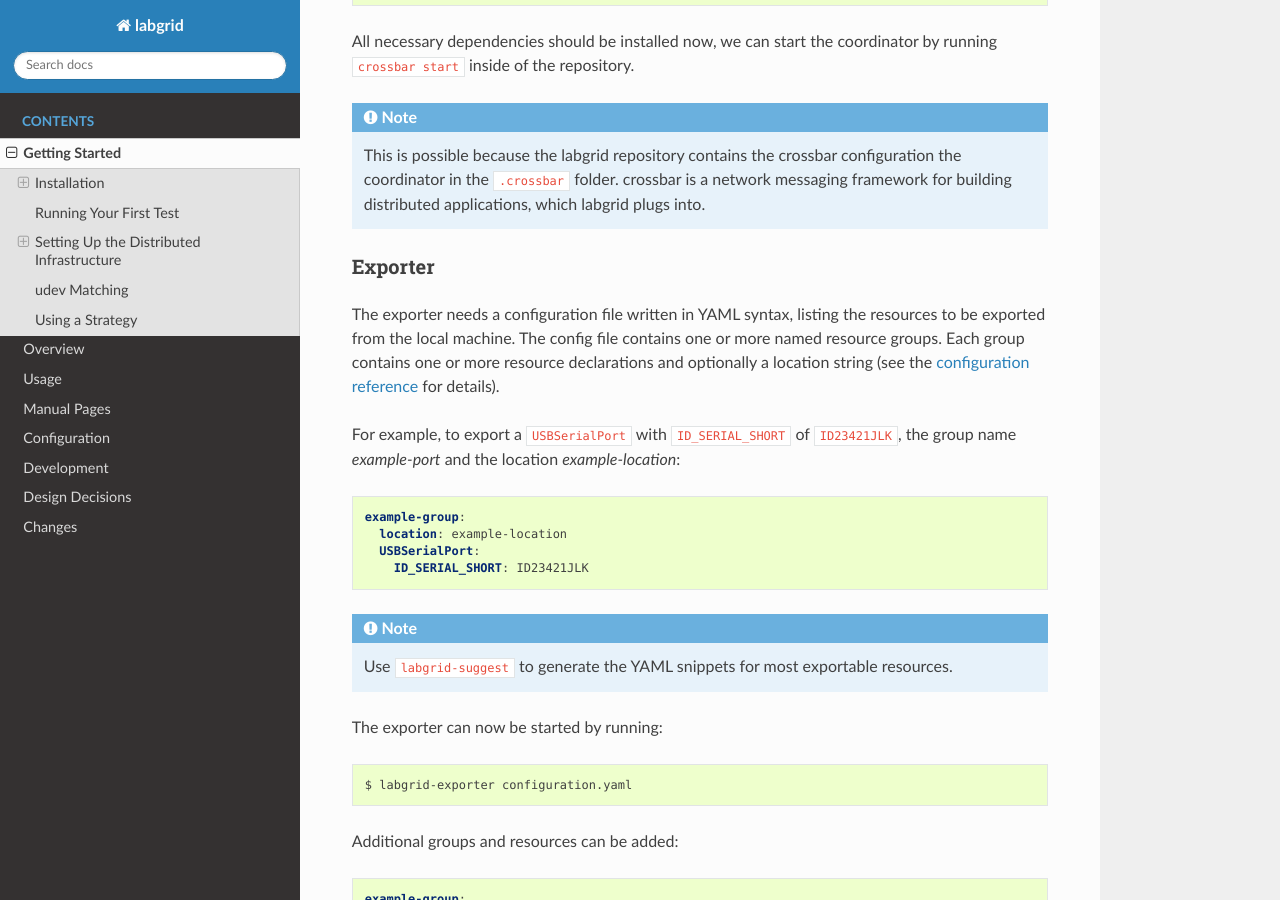
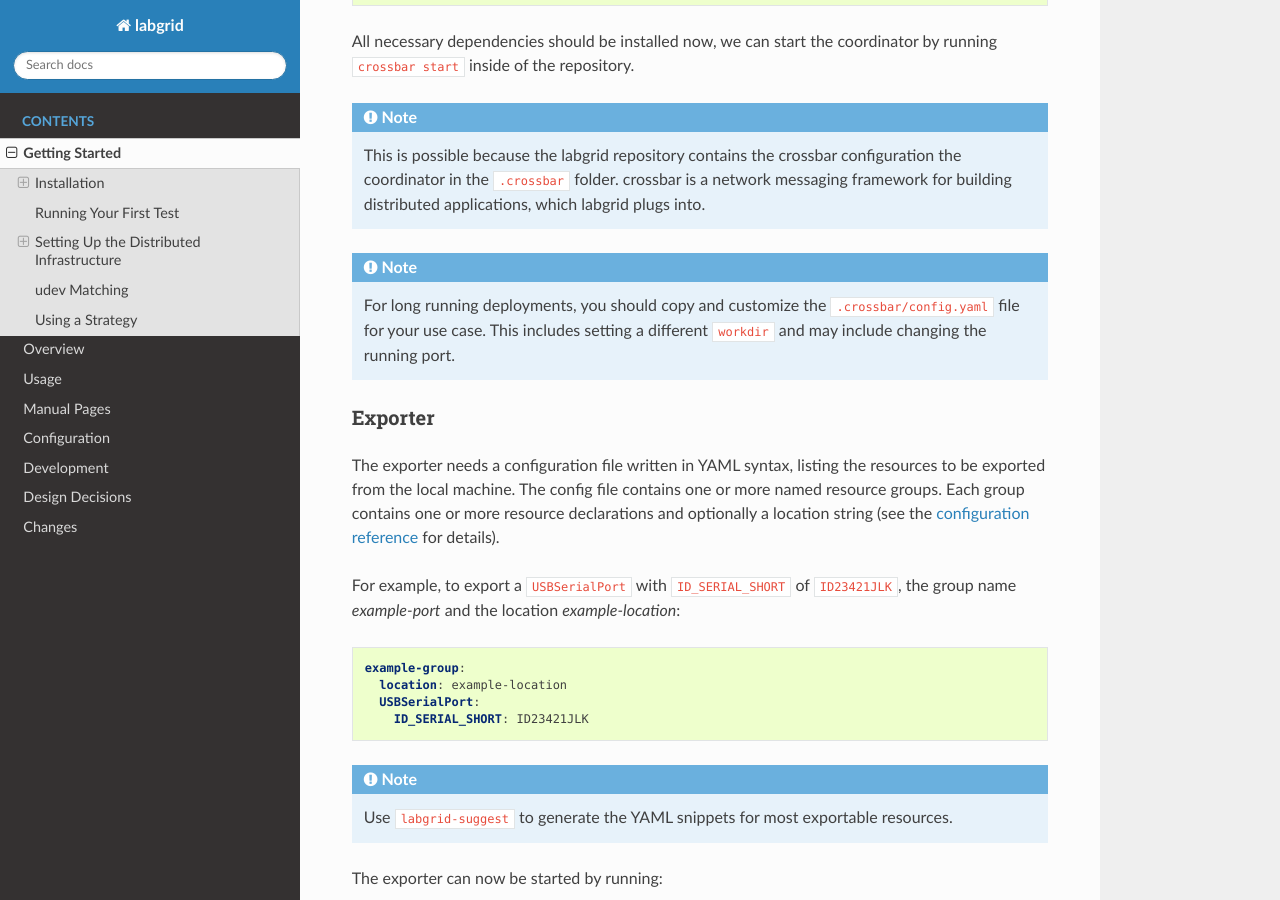
Before and after one commit to labgrid-project/labgrid, a Sphinx documentation site: the page built from doc/getting_started.rst, in a window 1280 px wide and 900 px high, scrolled down 3747 px. Built offline with Sphinx 7.4.7 and the Read the Docs theme 2.0.0, drawn with Linux system fonts in a browser that asks for light colours; pages that are not in the unit, such as notebooks, are missing from menus.

Commit message:
doc/getting_started: mention the crossbar config
Mention that the crossbar config is meant for development and should be
customized in production environments.

Signed-off-by: Rouven Czerwinski <r.czerwinski@pengutronix.de>

```diff
--- a/doc/getting_started.rst
+++ b/doc/getting_started.rst
@@ -198,6 +198,11 @@
           crossbar is a network messaging framework for building distributed
           applications, which labgrid plugs into.
 
+.. note:: For long running deployments, you should copy and customize the
+	  ``.crossbar/config.yaml`` file for your use case. This includes
+	  setting a different ``workdir`` and may include changing the running
+	  port.
+
 Exporter
 ~~~~~~~~
 
```
